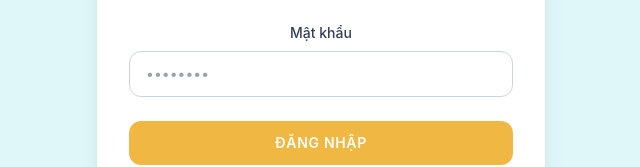
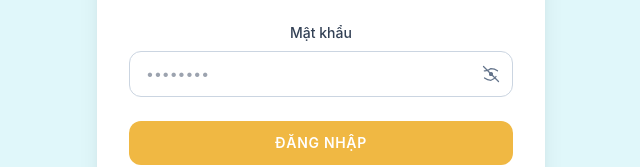
Before and after one commit to NguyenXuanThi/LT_WWW_Perfume_Shop, a React (Vite) app in the folder Frontend/: page /login in a window 1280 px wide. Shown: the part 382-549 px from the top of the page, without its empty margins (319-959 px from the left). Built offline with nearby package versions, Linux system fonts and the light colour scheme.

Commit message:
update cho input password tắt/hiện chữ

```diff
--- a/Frontend/src/page/auth/LoginPage.tsx
+++ b/Frontend/src/page/auth/LoginPage.tsx
@@ -32,8 +32,13 @@ const LoginPage = () => {
   const [email, setEmail] = useState('');
   const [password, setPassword] = useState('');
   const [loading, setLoading] = useState(false);
+  const [showPassword, setShowPassword] = useState(false);
   const navigate = useNavigate();
   const { login } = useAuthService()
+
+  const togglePasswordVisibility = () => {
+        setShowPassword(prev => !prev);
+    };
 
   const handleSubmit = useCallback(async (e: React.FormEvent) => {
     e.preventDefault();
@@ -108,7 +113,7 @@ const LoginPage = () => {
             <label htmlFor="password" className="mb-2 block text-sm font-medium text-slate-700">
               Mật khẩu
             </label>
-            <input
+            {/* <input
               id="password"
               type="password"
               value={password}
@@ -116,7 +121,44 @@ const LoginPage = () => {
               placeholder="••••••••"
               required
               className="w-full rounded-xl border border-slate-300 px-4 py-3 text-sm transition focus:border-blue-500 focus:ring-1 focus:ring-blue-500"
-            />
+            /> */}
+            <div className="relative">
+              <input
+                id="password"
+                // ⭐️ SỬ DỤNG STATE ĐỂ CHỌN LOẠI INPUT ⭐️
+                type={showPassword ? 'text' : 'password'}
+                value={password}
+                onChange={(e) => setPassword(e.target.value)}
+                placeholder="••••••••"
+                required
+                // ⭐️ Thêm padding-right (pr-10) để chừa chỗ cho icon ⭐️
+                className="w-full rounded-xl border border-slate-300 px-4 py-3 text-sm transition focus:border-blue-500 focus:ring-1 focus:ring-blue-500 pr-10"
+              />
+
+              {/* ⭐️ ICON CON MẮT ⭐️ */}
+              <button
+                type="button" // Rất quan trọng: Ngăn nút này submit form
+                onClick={togglePasswordVisibility}
+                className="absolute inset-y-0 right-0 flex items-center pr-3 text-slate-500 hover:text-slate-700 transition"
+                aria-label={showPassword ? "Ẩn mật khẩu" : "Hiện mật khẩu"}
+              >
+                {/* ⭐️ CHỌN ICON DỰA TRÊN STATE ⭐️ */}
+                {showPassword ? (
+                  // Icon mắt mở
+                  <svg xmlns="http://www.w3.org/2000/svg" fill="none" viewBox="0 0 24 24" strokeWidth={1.5} stroke="currentColor" className="w-5 h-5">
+                    <path strokeLinecap="round" strokeLinejoin="round" d="M2.036 12.322a1.012 1.012 0 010-.639C3.423 7.51 7.36 4.5 12 4.5c4.638 0 8.573 3.007 9.963 7.178.07.207.07.437 0 .639C20.577 16.49 16.64 19.5 12 19.5c-4.638 0-8.573-3.007-9.963-7.178z" />
+                    <path strokeLinecap="round" strokeLinejoin="round" d="M15 12a3 3 0 11-6 0 3 3 0 016 0z" />
+                  </svg>
+                ) : (
+                  // Icon mắt nhắm/gạch chéo
+                  <svg xmlns="http://www.w3.org/2000/svg" fill="none" viewBox="0 0 24 24" strokeWidth={1.5} stroke="currentColor" className="w-5 h-5">
+                    <path strokeLinecap="round" strokeLinejoin="round" d="M3.98 8.223A10.477 10.477 0 0012 5.5c2.972 0 5.673 1.055 7.78 2.724m-1.745 6.81A10.476 10.476 0 0112 19.5c-2.972 0-5.673-1.055-7.78-2.724M12 13.5a1.5 1.5 0 100-3 1.5 1.5 0 000 3z" />
+                    <path strokeLinecap="round" strokeLinejoin="round" d="M12 13.5a1.5 1.5 0 100-3 1.5 1.5 0 000 3z" />
+                    <path strokeLinecap="round" strokeLinejoin="round" d="M12 13.5a1.5 1.5 0 100-3 1.5 1.5 0 000 3zM21 21L3 3" />
+                  </svg>
+                )}
+              </button>
+            </div>
           </div>
 
           {/* Nút Đăng nhập */}
```
